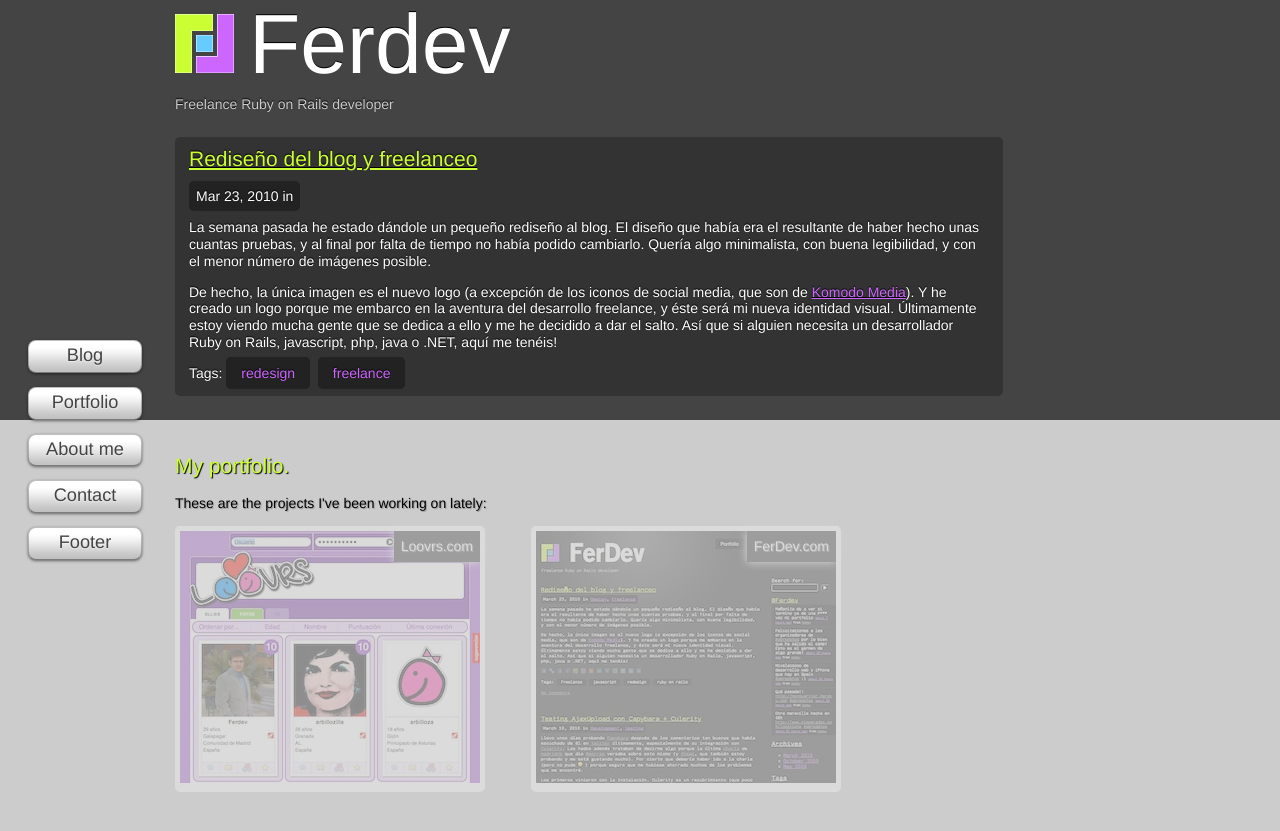
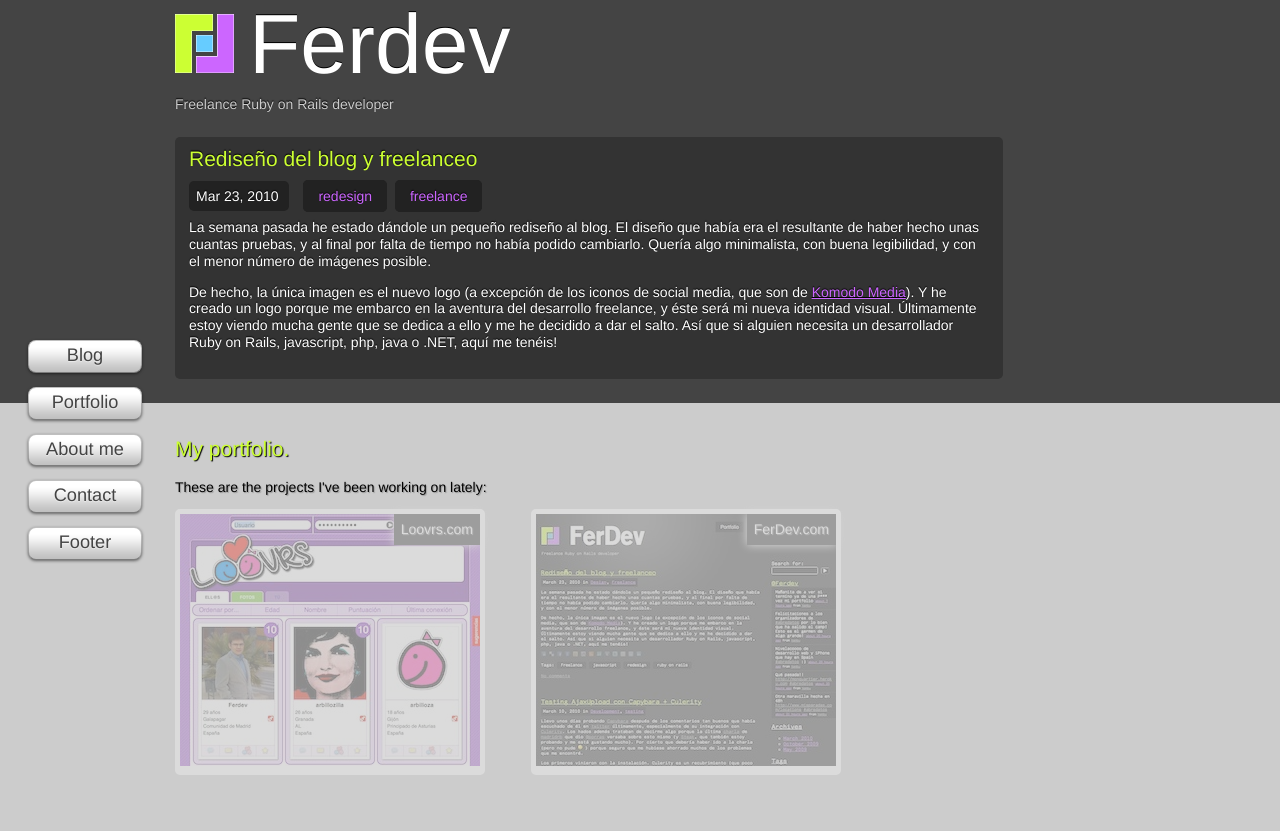
Before and after one commit to Ferdev/Ferdev, a Jekyll site: the page built from _posts/2010-03-23-rediseno-del-blog-y-freelanceo.markdown, in a window 1280 px wide and 900 px high. Shown: the top 831 px of the window. Built offline with Jekyll 4.4.1, drawn with Linux system fonts in a browser that asks for light colours; nearby versions of some CDN libraries; some web fonts are replaced; library files that are not in the unit come from our copies; Markdown is read by kramdown in place of the engine named in the settings.

Commit message:
Fixes individual post template

```diff
--- a/_layouts/post.html
+++ b/_layouts/post.html
@@ -2,14 +2,12 @@
 layout: default
 ---
 <article>
-	<h1>
-	    <a href="{{ post.url }}">{{ page.title }}</a>
-	</h1>
+	<h1>{{ page.title }}</h1>
 	<span class="date">
-		{{page.date | date: "%b %d, %Y"}} in <a rel="category tag" title="View all posts in {{page.category}}" href="/{{page.category}}/">{{page.category}}</a>
+		{{page.date | date: "%b %d, %Y"}}
 	</span>
+	{% for tag in page.tags %} <a rel="tag" href="/tag/{{ tag }}/">{{ tag }}</a>&nbsp;{% endfor %}
 
-	{{ page.content }}
+	{{ content }}
 
-	Tags: {% for tag in page.tags %} <a rel="tag" href="/tag/{{ tag }}/">{{ tag }}</a>&nbsp;{% endfor %}
 </article>
```
Also changed, not shown: 7 other files.
